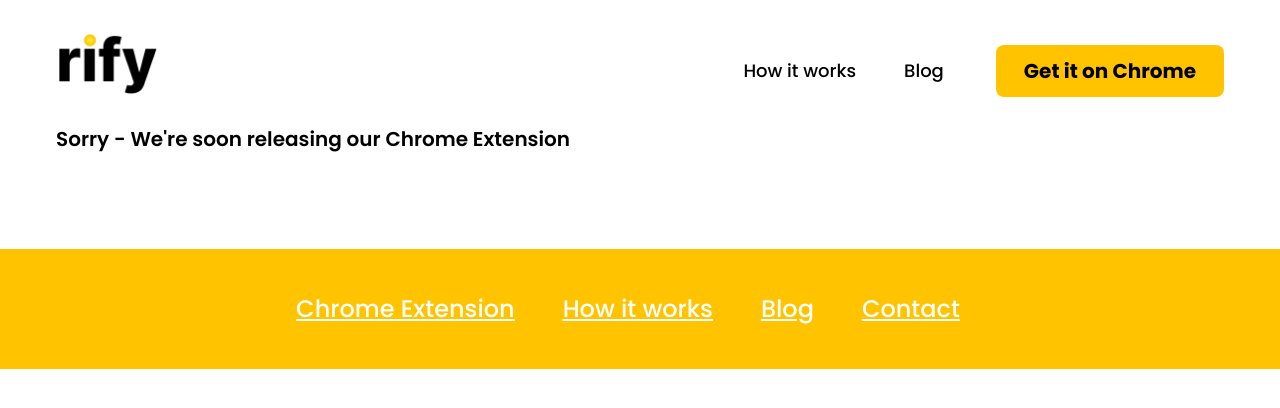
After one commit to miguelcamposfernandes/rify, a Flask app: page /coming-soon in a window 1280 px wide. The commit adds this page. Shown: the top 408 px of the page. Run offline with Flask 2, Linux system fonts and the light colour scheme; style sheets or scripts are compiled from the project's sources.

Commit message:
Adding a 'Coming Soon' page.

```diff
--- a/app.py
+++ b/app.py
@@ -82,5 +82,9 @@ def but_why():
 def best_practices():
     return render_template('best_practices.html')
 
+@app.route('/coming-soon')
+def coming_soon():
+    return render_template('coming-soon.html')
+
 if __name__ == '__main__':
     app.run(debug=True, host='0.0.0.0')
--- /dev/null
+++ b/templates/coming-soon.html
@@ -0,0 +1,4 @@
+{% extends 'layout.html' %}
+{% block content %}
+<h1 class="font-poppins text-xl font-semibold">Sorry - We're soon releasing our Chrome Extension</h1>
+{% endblock content %}
--- a/templates/homepage.html
+++ b/templates/homepage.html
@@ -21,9 +21,6 @@
                     <select name="" id="" class="w-full rounded-2xl shadow-sm focus:border-rify-yellow focus:ring-rify-yellow mt-6">
                       <option value="">Select the news publisher country</option>
                       <option value="">Portugal</option>
-                      <option value="">Germany</option>
-                      <option value="">United Kingdom</option>
-                      <option value="">France</option>
                     </select>
                     <button class="font-poppins font-bold text-xl bg-rify-yellow hover:bg-yellow-400 rounded-lg py-3 px-7 mt-10 mb-8" id="btn">Submit</button>
                   </form>
--- a/templates/layout.html
+++ b/templates/layout.html
@@ -21,7 +21,7 @@
             <ul class="hidden md:flex mt-4">
                 <li><a href="/blog/how-it-works" class="font-poppins font-medium text-lg hover:bg-gray-200 px-3 py-2 mx-3 rounded-lg">How it works</a></li>
                 <li><a href="/blog" class="font-poppins font-medium text-lg px-3 py-2 mx-3 rounded-lg hover:bg-gray-200">Blog</a></li>
-                <li><a href="/download" class="font-poppins font-bold text-xl bg-rify-yellow hover:bg-yellow-400 rounded-lg py-3 px-7 ml-7">Get it on Chrome</a></li>
+                <li><a href="/coming-soon" class="font-poppins font-bold text-xl bg-rify-yellow hover:bg-yellow-400 rounded-lg py-3 px-7 ml-7">Get it on Chrome</a></li>
             </ul>
             <div class="flex md:hidden mt-4">
                 <button class="mobile-menu-button"><i class="fas fa-bars text-3xl"></i></button>
```
